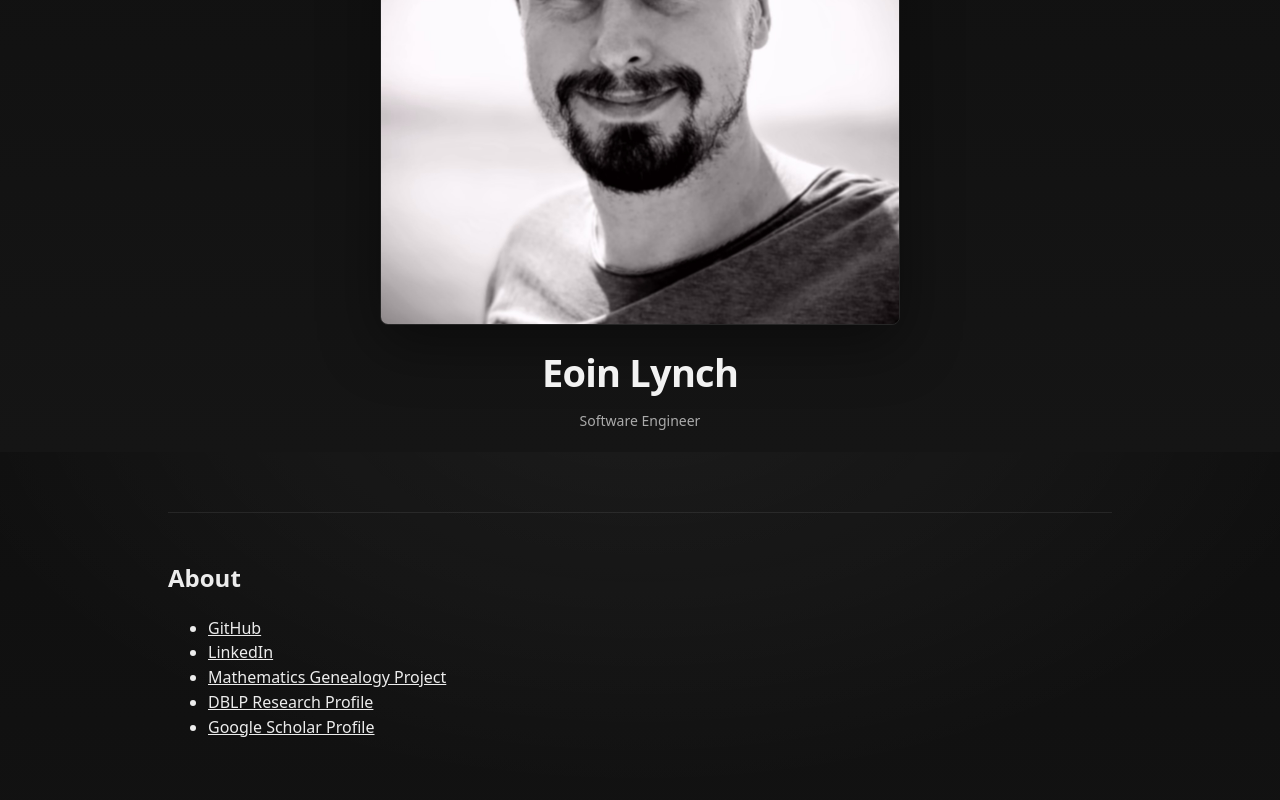
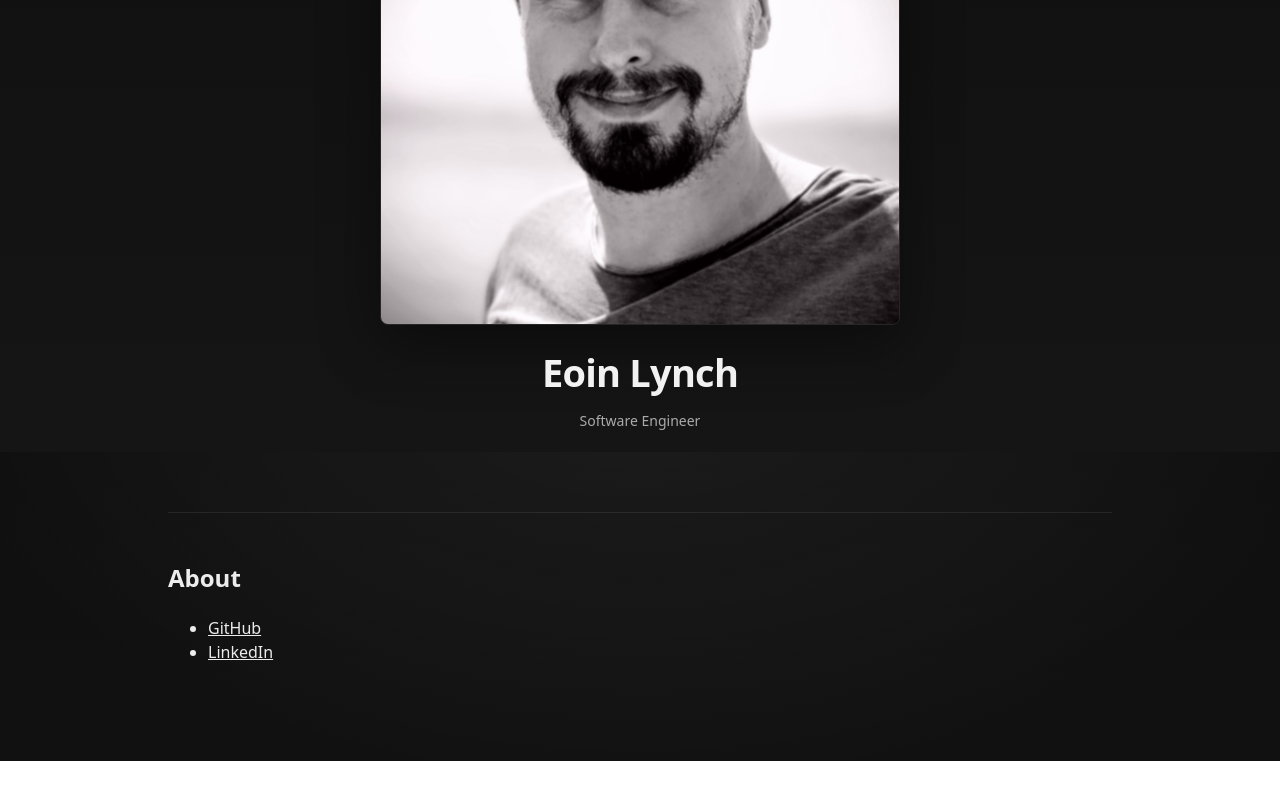
Before and after one commit to EoinLynch/eoinlynch.github.io, an Angular app: page /about in a window 1280 px wide. Shown: the part 348-1148 px from the top of the page. After the commit the page ends 1109 px from the top, so only its background shows below. Built offline with nearby package versions, Linux system fonts and the light colour scheme.

Commit message:
Remove external profile links from about.html
Removed external profile links from the about page.

```diff
--- a/src/app/pages/about/about.html
+++ b/src/app/pages/about/about.html
@@ -13,26 +13,5 @@
     </a>
   </li>
 
-  <li>
-    <a href="https://www.genealogy.math.ndsu.nodak.edu/id.php?id=235203"
-       target="_blank"
-       rel="noopener">
-      Mathematics Genealogy Project
-    </a>
-  </li>
 
-  <li>
-    <a href="https://dblp.org/pid/180/0257.html"
-       target="_blank"
-       rel="noopener">
-      DBLP Research Profile
-    </a>
-  </li>
-  <li>
-    <a href="https://scholar.google.com/citations?view_op=list_works&hl=en&user=YFszd_0AAAAJ"
-       target="_blank"
-       rel="noopener">
-      Google Scholar Profile
-    </a>
-  </li>
 </ul>
```
